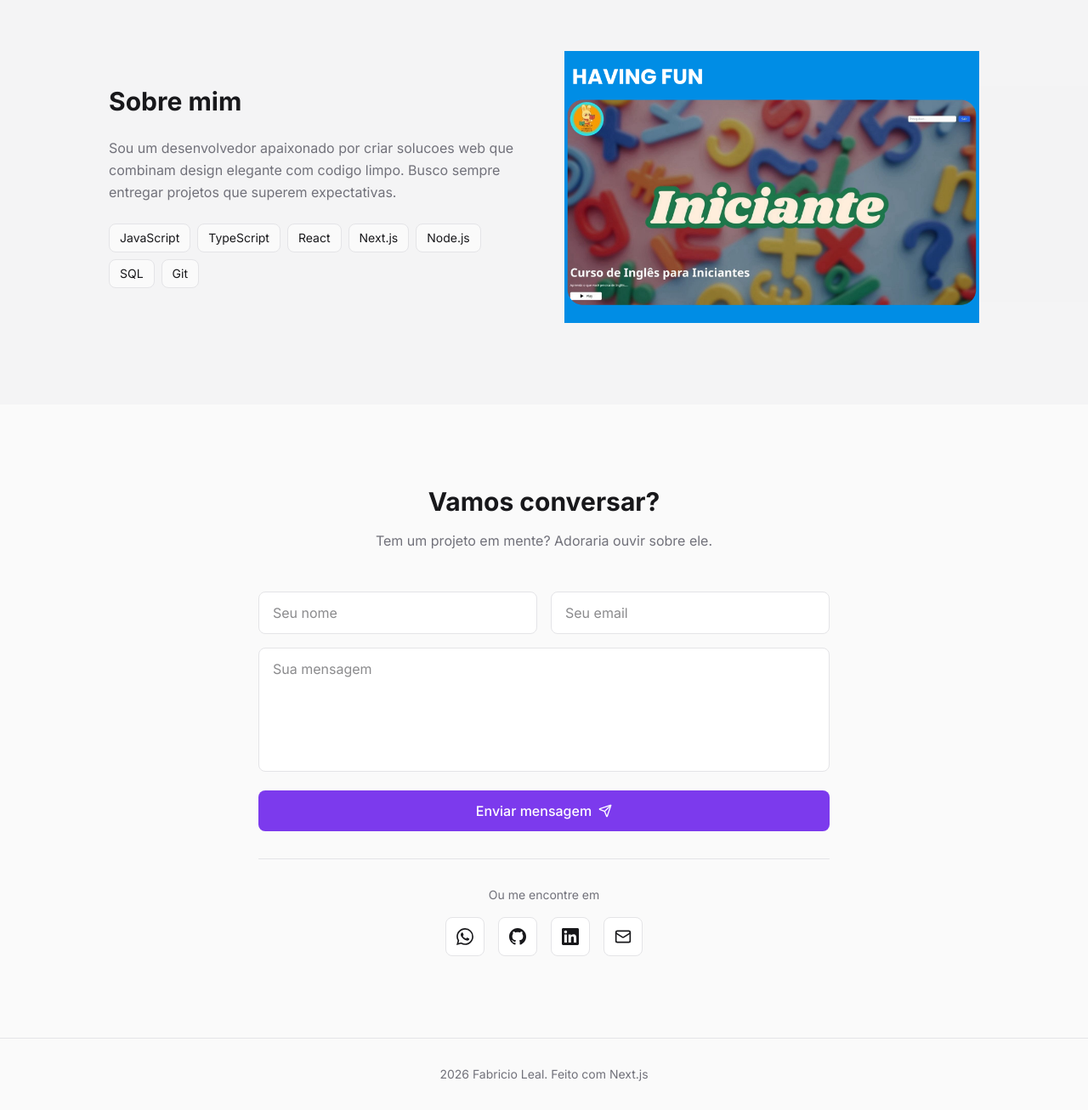
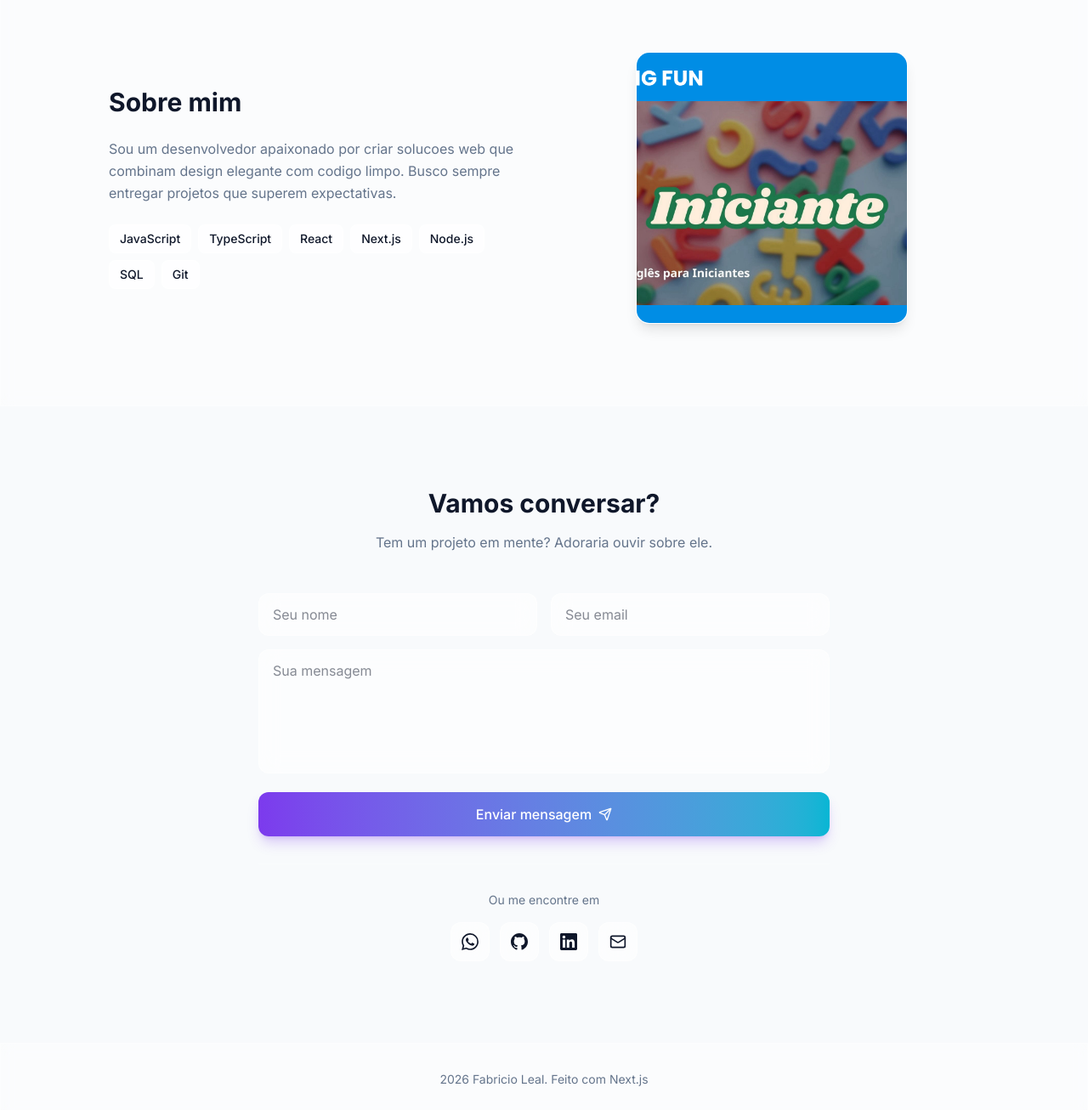
Before and after one commit to LealDevhub/lealdev-portfolio, a Next.js app: page / in a window 1280 px wide. Shown: the part 1424-2730 px from the top of the page at 85% size. Built offline with nearby package versions, Linux system fonts and the light colour scheme.

Commit message:
feat: add glassmorphism effects to CSS
Implement glass effects across site components with smooth transitions.

Co-authored-by: LealDev <101584569+LealDevhub@users.noreply.github.com>

```diff
--- a/app/globals.css
+++ b/app/globals.css
@@ -1,13 +1,14 @@
 @import "tailwindcss";
 
 @theme inline {
-  --color-background: #fafafa;
-  --color-foreground: #18181b;
+  --color-background: #f8fafc;
+  --color-foreground: #0f172a;
   --color-primary: #7c3aed;
-  --color-accent: #0891b2;
-  --color-muted: #71717a;
-  --color-card: #ffffff;
-  --color-border: #e4e4e7;
+  --color-accent: #06b6d4;
+  --color-muted: #64748b;
+  --color-card: rgba(255, 255, 255, 0.7);
+  --color-card-solid: #ffffff;
+  --color-border: rgba(148, 163, 184, 0.3);
   --font-sans: "Inter", sans-serif;
 }
 
@@ -18,8 +19,31 @@
 body {
   font-family: var(--font-sans);
   color: var(--color-foreground);
-  background-color: var(--color-background);
+  background: linear-gradient(135deg, #f8fafc 0%, #e0e7ff 50%, #f0fdfa 100%);
+  background-attachment: fixed;
   -webkit-font-smoothing: antialiased;
+  min-height: 100vh;
+}
+
+.glass {
+  background: rgba(255, 255, 255, 0.6);
+  backdrop-filter: blur(12px);
+  -webkit-backdrop-filter: blur(12px);
+  border: 1px solid rgba(255, 255, 255, 0.5);
+}
+
+.glass-strong {
+  background: rgba(255, 255, 255, 0.8);
+  backdrop-filter: blur(16px);
+  -webkit-backdrop-filter: blur(16px);
+  border: 1px solid rgba(255, 255, 255, 0.6);
+}
+
+.glass-subtle {
+  background: rgba(255, 255, 255, 0.4);
+  backdrop-filter: blur(8px);
+  -webkit-backdrop-filter: blur(8px);
+  border: 1px solid rgba(255, 255, 255, 0.3);
 }
 
 .gradient-text {
@@ -34,14 +58,18 @@ body {
 }
 
 ::-webkit-scrollbar {
-  width: 6px;
+  width: 8px;
 }
 
 ::-webkit-scrollbar-track {
-  background: transparent;
+  background: rgba(255, 255, 255, 0.2);
 }
 
 ::-webkit-scrollbar-thumb {
-  background: var(--color-border);
-  border-radius: 3px;
+  background: rgba(124, 58, 237, 0.3);
+  border-radius: 4px;
 }
+
+::-webkit-scrollbar-thumb:hover {
+  background: rgba(124, 58, 237, 0.5);
+}
--- a/app/page.tsx
+++ b/app/page.tsx
@@ -43,7 +43,7 @@ export default function Home() {
   return (
     <div className="min-h-screen bg-background">
       {/* Header */}
-      <header className="fixed top-0 w-full z-50 bg-background/80 backdrop-blur-sm border-b border-border">
+      <header className="fixed top-0 w-full z-50 glass-strong shadow-sm">
         <nav className="max-w-5xl mx-auto px-6 h-16 flex items-center justify-between">
           <span className="text-lg font-semibold gradient-text">leal.dev</span>
           <div className="flex items-center gap-6">
@@ -72,14 +72,14 @@ export default function Home() {
             <div className="flex gap-4">
               <a
                 href="#contato"
-                className="inline-flex items-center gap-2 px-6 py-3 bg-primary text-white rounded-lg font-medium hover:bg-primary/90 transition-colors"
+                className="inline-flex items-center gap-2 px-6 py-3.5 bg-gradient-to-r from-primary to-accent text-white rounded-xl font-medium hover:opacity-90 transition-all shadow-lg shadow-primary/25"
               >
                 Entrar em contato
                 <ArrowUpRight className="w-4 h-4" />
               </a>
               <a
                 href="#projetos"
-                className="inline-flex items-center gap-2 px-6 py-3 border border-border text-foreground rounded-lg font-medium hover:bg-card transition-colors"
+                className="inline-flex items-center gap-2 px-6 py-3.5 glass text-foreground rounded-xl font-medium hover:shadow-md transition-all"
               >
                 Ver projetos
               </a>
@@ -118,7 +118,7 @@ export default function Home() {
                 whileInView={{ opacity: 1, y: 0 }}
                 viewport={{ once: true }}
                 transition={{ duration: 0.5, delay: index * 0.1 }}
-                className="group block bg-card rounded-xl overflow-hidden border border-border hover:border-primary/50 transition-all"
+                className="group block glass rounded-2xl overflow-hidden hover:shadow-lg hover:shadow-primary/10 transition-all duration-300"
               >
                 <div className="aspect-video relative overflow-hidden bg-background">
                   <Image
@@ -136,7 +136,7 @@ export default function Home() {
                   <p className="text-sm text-muted mb-3">{project.description}</p>
                   <div className="flex gap-2">
                     {project.tags.map((tag) => (
-                      <span key={tag} className="text-xs px-2 py-1 bg-background rounded-md text-muted">
+                      <span key={tag} className="text-xs px-2.5 py-1 bg-white/50 rounded-lg text-muted font-medium">
                         {tag}
                       </span>
                     ))}
@@ -149,7 +149,7 @@ export default function Home() {
       </section>
 
       {/* About */}
-      <section id="sobre" className="py-24 px-6 bg-border/30">
+      <section id="sobre" className="py-24 px-6 glass-subtle">
         <div className="max-w-5xl mx-auto">
           <motion.div
             initial={{ opacity: 0, y: 20 }}
@@ -169,7 +169,7 @@ export default function Home() {
                 {skills.map((skill) => (
                   <span
                     key={skill}
-                    className="px-3 py-1.5 text-sm bg-background border border-border rounded-lg"
+                    className="px-3 py-1.5 text-sm glass rounded-lg font-medium"
                   >
                     {skill}
                   </span>
@@ -177,7 +177,7 @@ export default function Home() {
               </div>
             </div>
             <div className="relative">
-              <div className="aspect-square max-w-xs mx-auto rounded-2xl overflow-hidden border border-border">
+              <div className="aspect-square max-w-xs mx-auto rounded-2xl overflow-hidden glass shadow-lg">
                 <Image
                   src="/assets/having-fun.png"
                   alt="Fabricio Leal"
@@ -221,7 +221,7 @@ export default function Home() {
                 value={formData.name}
                 onChange={(e) => setFormData({ ...formData, name: e.target.value })}
                 required
-                className="w-full px-4 py-3 bg-card border border-border rounded-lg focus:outline-none focus:border-primary transition-colors"
+                className="w-full px-4 py-3 glass rounded-xl focus:outline-none focus:ring-2 focus:ring-primary/30 transition-all"
               />
               <input
                 type="email"
@@ -229,7 +229,7 @@ export default function Home() {
                 value={formData.email}
                 onChange={(e) => setFormData({ ...formData, email: e.target.value })}
                 required
-                className="w-full px-4 py-3 bg-card border border-border rounded-lg focus:outline-none focus:border-primary transition-colors"
+                className="w-full px-4 py-3 glass rounded-xl focus:outline-none focus:ring-2 focus:ring-primary/30 transition-all"
               />
             </div>
             <textarea
@@ -238,25 +238,25 @@ export default function Home() {
               value={formData.message}
               onChange={(e) => setFormData({ ...formData, message: e.target.value })}
               required
-              className="w-full px-4 py-3 bg-card border border-border rounded-lg focus:outline-none focus:border-primary transition-colors resize-none"
+              className="w-full px-4 py-3 glass rounded-xl focus:outline-none focus:ring-2 focus:ring-primary/30 transition-all resize-none"
             />
             <button
               type="submit"
-              className="w-full inline-flex items-center justify-center gap-2 px-6 py-3 bg-primary text-white rounded-lg font-medium hover:bg-primary/90 transition-colors"
+              className="w-full inline-flex items-center justify-center gap-2 px-6 py-3.5 bg-gradient-to-r from-primary to-accent text-white rounded-xl font-medium hover:opacity-90 transition-all shadow-lg shadow-primary/25"
             >
               Enviar mensagem
               <Send className="w-4 h-4" />
             </button>
           </motion.form>
 
-          <div className="mt-8 pt-8 border-t border-border">
+          <div className="mt-8 pt-8 border-t border-white/30">
             <p className="text-center text-muted text-sm mb-4">Ou me encontre em</p>
-            <div className="flex justify-center gap-4">
+            <div className="flex justify-center gap-3">
               <a
                 href="https://wa.me/5511948765742"
                 target="_blank"
                 rel="noopener noreferrer"
-                className="p-3 bg-card border border-border rounded-lg hover:border-primary/50 transition-colors"
+                className="p-3 glass rounded-xl hover:shadow-md hover:scale-105 transition-all duration-200"
                 aria-label="WhatsApp"
               >
                 <svg className="w-5 h-5" viewBox="0 0 24 24" fill="currentColor">
@@ -267,7 +267,7 @@ export default function Home() {
                 href="https://github.com/LealDevhub"
                 target="_blank"
                 rel="noopener noreferrer"
-                className="p-3 bg-card border border-border rounded-lg hover:border-primary/50 transition-colors"
+                className="p-3 glass rounded-xl hover:shadow-md hover:scale-105 transition-all duration-200"
                 aria-label="GitHub"
               >
                 <svg className="w-5 h-5" viewBox="0 0 24 24" fill="currentColor">
@@ -278,7 +278,7 @@ export default function Home() {
                 href="https://linkedin.com/in/fabricio-leal"
                 target="_blank"
                 rel="noopener noreferrer"
-                className="p-3 bg-card border border-border rounded-lg hover:border-primary/50 transition-colors"
+                className="p-3 glass rounded-xl hover:shadow-md hover:scale-105 transition-all duration-200"
                 aria-label="LinkedIn"
               >
                 <svg className="w-5 h-5" viewBox="0 0 24 24" fill="currentColor">
@@ -287,7 +287,7 @@ export default function Home() {
               </a>
               <a
                 href="mailto:fabricio.pereira.leal@gmail.com"
-                className="p-3 bg-card border border-border rounded-lg hover:border-primary/50 transition-colors"
+                className="p-3 glass rounded-xl hover:shadow-md hover:scale-105 transition-all duration-200"
                 aria-label="Email"
               >
                 <Mail className="w-5 h-5" />
@@ -298,7 +298,7 @@ export default function Home() {
       </section>
 
       {/* Footer */}
-      <footer className="py-8 px-6 border-t border-border">
+      <footer className="py-8 px-6 glass-subtle">
         <div className="max-w-5xl mx-auto text-center">
           <p className="text-sm text-muted">
             {new Date().getFullYear()} Fabricio Leal. Feito com Next.js
```
